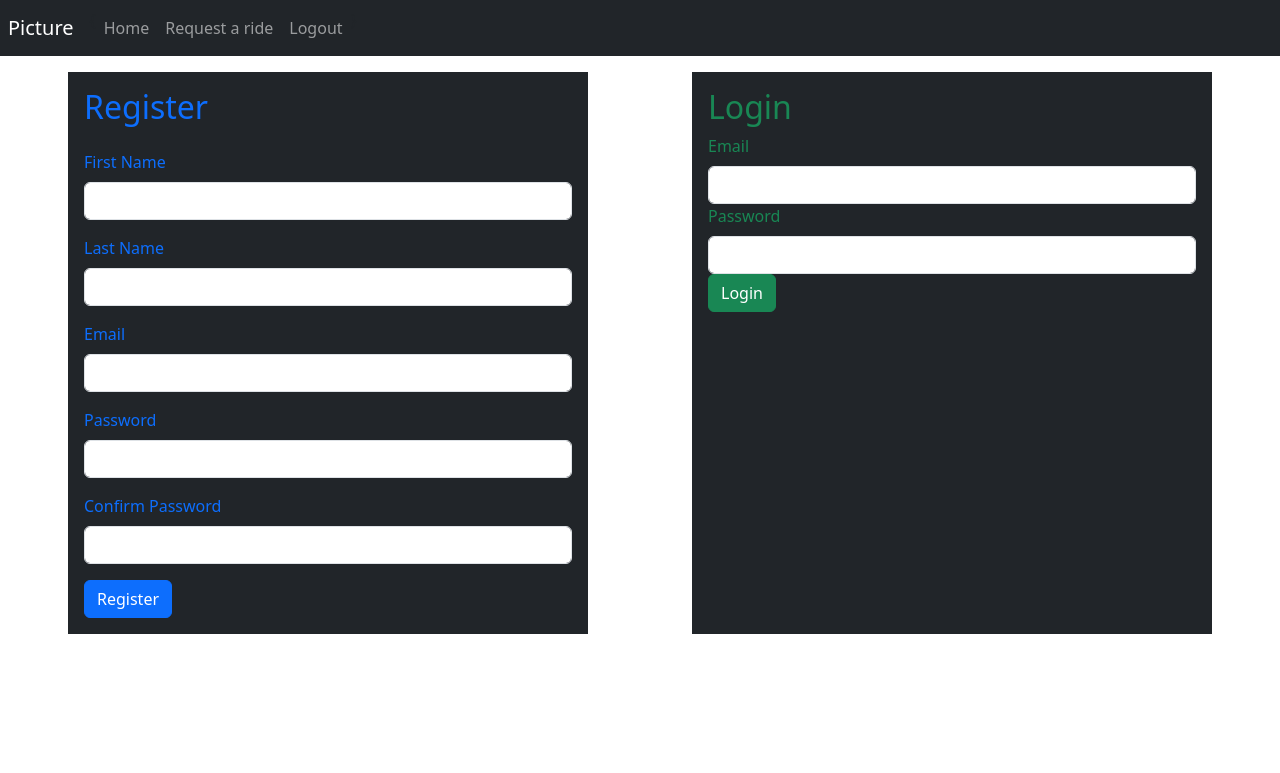
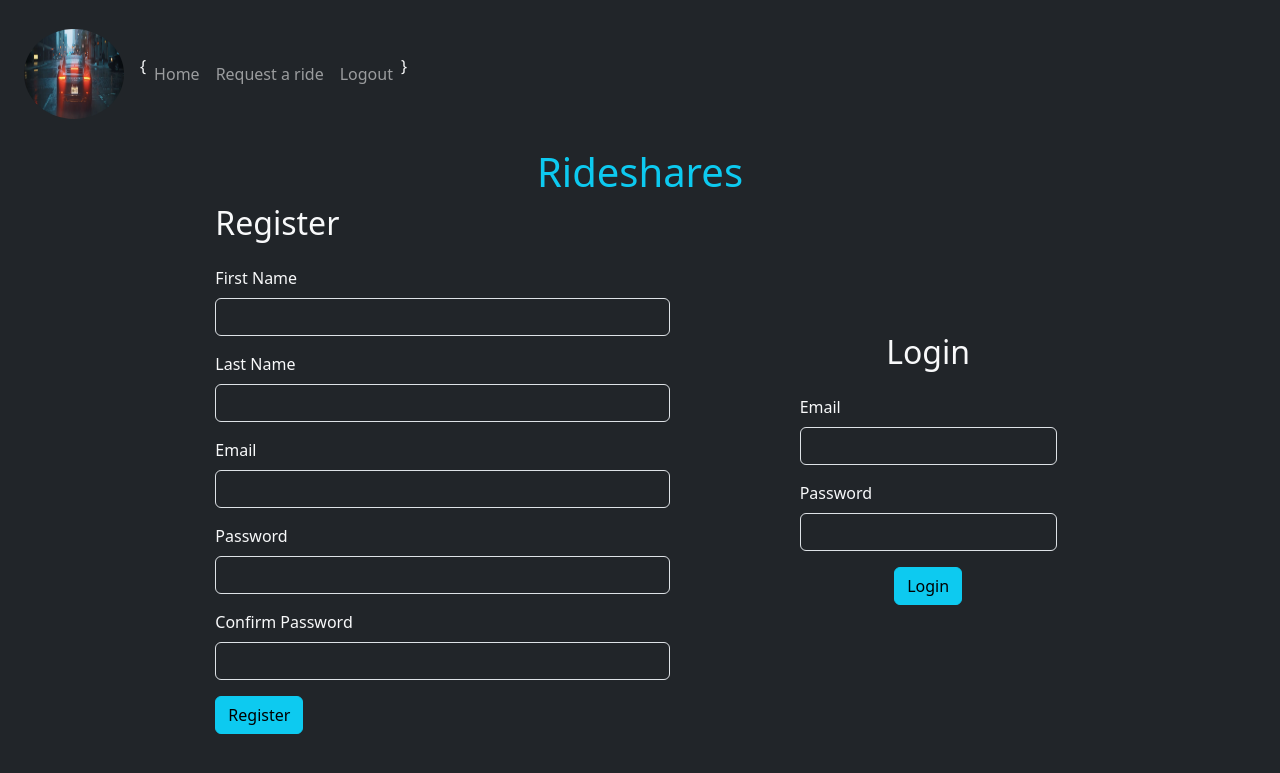
Before and after one commit to ctmckeel93/rideshares-app, a Flask app: page / in a window 1280 px wide. Shown: the top 773 px of the page. Run offline with Flask 3, Linux system fonts and the light colour scheme; some libraries are stand-ins or nearby versions.

Commit message:
better styling for singup page

```diff
--- a/flask_app/templates/index.html
+++ b/flask_app/templates/index.html
@@ -1,8 +1,14 @@
 {% extends "partials/base.html" %} {% block body %}
-<div class="container-fluid d-flex p-3 justify-content-around">
+<div class="container d-flex flex-column">
+
+    <h1 class="text-info text-center">Rideshares</h1>
+
+    <div class="container-fluid d-flex justify-content-evenly align-items-center w-100">
+
+
         <form
             action="/process"
-        class="d-flex flex-column col-md-5 p-3 gap-3 bg-dark text-primary"
+            class="d-flex flex-column flex-1 col-md-5 gap-3 bg-dark text-light"
             method="POST"
         >
             <h2>Register</h2>
@@ -18,32 +24,32 @@
             <input type="hidden" name="which_form" value="registration" />
             <div class="form-group">
                 <label for="first_name" class="form-label">First Name</label>
-            <input name="first_name" type="text" class="form-control" />
+                <input name="first_name" type="text" class="form-control bg-transparent text-info" />
             </div>
             <div class="form-group">
                 <label for="last_name" class="form-label">Last Name</label>
-            <input name="last_name" type="text" class="form-control" />
+                <input name="last_name" type="text" class="form-control bg-transparent text-info" />
             </div>
             <div class="form-group">
                 <label for="email" class="form-label">Email</label>
-            <input name="email" type="text" class="form-control" />
+                <input name="email" type="text" class="form-control bg-transparent text-info" />
             </div>
             <div class="form-group">
                 <label for="password" class="form-label">Password</label>
-            <input name="password" type="password" class="form-control" />
+                <input name="password" type="password" class="form-control bg-transparent text-info" />
             </div>
             <div class="form-group">
                 <label for="confirm" class="form-label">Confirm Password</label>
-            <input name="confirm" type="text" class="form-control" />
+                <input name="confirm" type="text" class="form-control bg-transparent text-info" />
             </div>
             <div class="form-group">
-            <button class="btn btn-primary">Register</button>
+                <button class="btn btn-info">Register</button>
             </div>
         </form>
         <form
             action="/process"
             method="POST"
-        class="col-md-5 p-3 gap-3 bg-dark text-success"
+            class="d-flex flex-column col-md-3 gap-3 bg-dark text-light align-items-center"
         >
             <h2>Login</h2>
             {% with messages = get_flashed_messages(category_filter="login") %} {%
@@ -58,15 +64,16 @@
             <input type="hidden" name="which_form" value="login" />
             <div class="form-group">
                 <label for="email" class="form-label">Email</label>
-            <input name="email" type="text" class="form-control" />
+                <input name="email" type="text" class="form-control bg-transparent text-info" />
             </div>
             <div class="form-group">
                 <label for="password" class="form-label">Password</label>
-            <input name="password" type="text" class="form-control" />
+                <input name="password" type="text" class="form-control bg-transparent text-info" />
             </div>
             <div class="form-group">
-            <button class="btn btn-success">Login</button>
+                <button class="btn btn-info">Login</button>
             </div>
         </form>
     </div>
+</div>
 {% endblock %}
--- a/flask_app/templates/partials/base.html
+++ b/flask_app/templates/partials/base.html
@@ -4,14 +4,14 @@
         <meta charset="UTF-8" />
         <meta http-equiv="X-UA-Compatible" content="IE=edge" />
         <meta name="viewport" content="width=device-width, initial-scale=1.0" />
-        <title>Document</title>
+        <title>Rideshares</title>
         {{bootstrap.load_css()}} {% from 'bootstrap4/nav.html' import
         render_nav_item %}
     </head>
-    <body>
+    <body class="bg-dark">
         <nav class="navbar navbar-expand-lg navbar-dark bg-dark p-2">
-            <div class="navbar-brand">Picture</div>
-            <div class="navbar-nav mr-auto">
+            <img class="navbar-brand rounded-circle m-3" height="100px" width="100px" src="{{ url_for('static', filename='images/logo.png')}}"></img>
+            <div class="navbar-nav mr-auto text-light">
                 <!-- prettier-ignore -->
                 {
                     {{ render_nav_item('dashboard', 'Home') }}
```
Also changed, not shown: flask_app/static/images/logo.png (added). Lines whose indentation alone changed are shown as unchanged.
